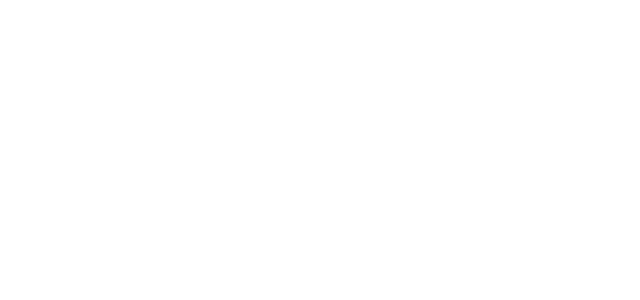
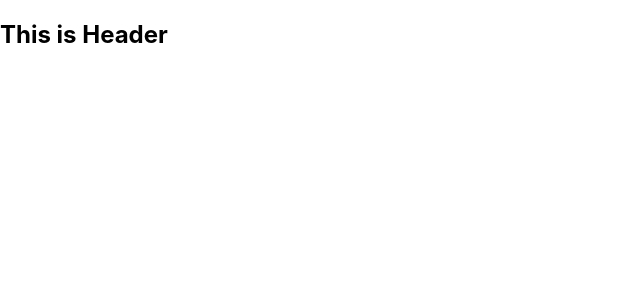
Before and after one commit to alamgirjuab/alumny-association, a React (Create React App) app: page / in a window 1280 px wide. Shown: the top 300 px of the page, without its empty margins (0-640 px from the left). Built offline with nearby package versions, Linux system fonts and the light colour scheme.

Commit message:
update two

```diff
--- a/src/App.js
+++ b/src/App.js
@@ -1,6 +1,7 @@
 import logo from './logo.svg';
 import './App.css';
 import { useEffect } from 'react';
+import Header from './components/Header/Header';
 
 function App() {
   useEffect(() => {
@@ -10,7 +11,7 @@
   }, [])
   return (
     <div>
-
+      <Header></Header>
     </div>
   );
 }
--- /dev/null
+++ b/src/components/Header/Header.js
@@ -0,0 +1,12 @@
+import React from 'react';
+import './Header.css'
+
+const Header = () => {
+    return (
+        <div>
+            <h2>This is Header</h2>
+        </div>
+    );
+};
+
+export default Header;
```
Also changed, not shown: src/components/Header/Header.css (added).
